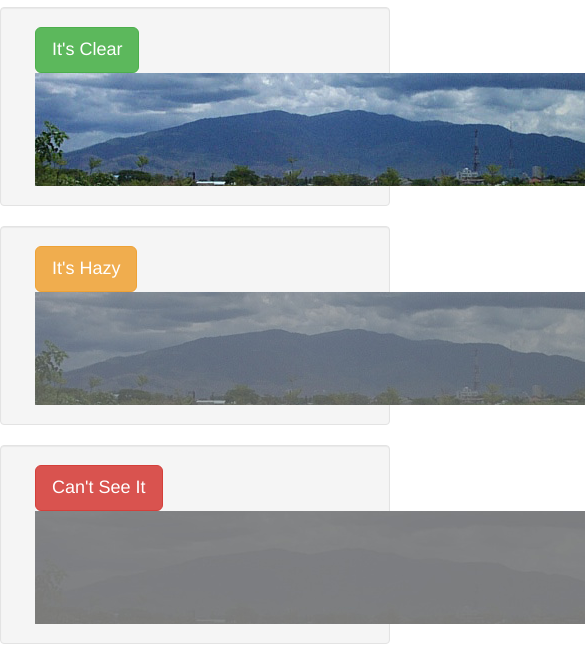
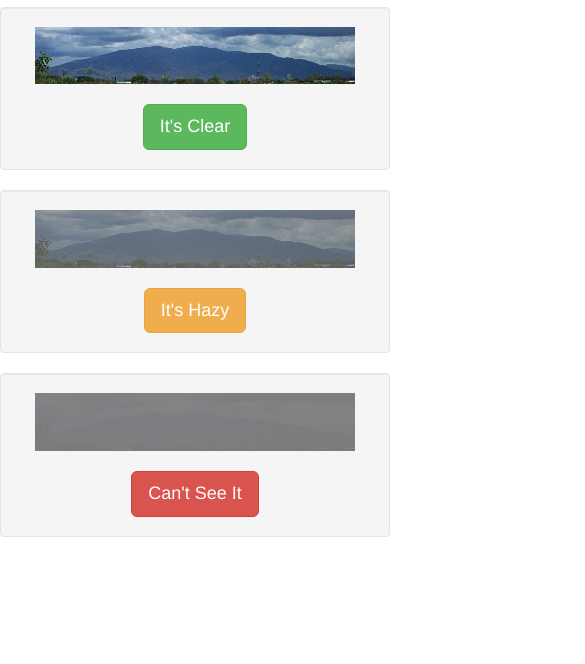
Before and after one commit to simonrobson/canyouseethemountain, a plain HTML site: page public/index.html in a window 390 px wide. Shown: the part 302-966 px from the top of the page, 585 px wide, since content can reach past the window. After the commit the page ends 859 px from the top, so only its background shows below. Drawn offline with nearby package versions, Linux system fonts and the light colour scheme.

Commit message:
responsive images

```diff
--- a/public/index.html
+++ b/public/index.html
@@ -32,27 +32,24 @@
 		<div class="container">
 			<h1>Can you see Doi Suthep?</h1>
 			<div class="row well">
-				<div class="col-md-2">
+				<div class="col-md-12 text-center">
+					<img class="img-responsive" src="images/DoiSuthep100.jpg">
+					<br>
 					<button type="button" class="btn btn-success btn-lg" onclick="sendVisibility(100)">It's Clear</button>
-				</div>
-				<div class="col-md-8">
-					<img src="images/DoiSuthep100.jpg">
 				</div>
 			</div>
 			<div class="row well">
-				<div class="col-md-2">
+				<div class="col-md-12 text-center">
+					<img class="img-responsive" src="images/DoiSuthep050.jpg">
+					<br>
 					<button type="button" class="btn btn-warning btn-lg" onclick="sendVisibility(50)">It's Hazy</button>
-				</div>
-				<div class="col-md-8">
-					<img src="images/DoiSuthep050.jpg">
 				</div>
 			</div>
 			<div class="row well">
-				<div class="col-md-2">
+				<div class="col-md-12 text-center">
+					<img class="img-responsive" src="images/DoiSuthep000.jpg">
+					<br>
 					<button type="button" class="btn btn-danger btn-lg" onclick="sendVisibility(0)">Can't See It</button>
-				</div>
-				<div class="col-md-8">
-					<img src="images/DoiSuthep000.jpg">
 				</div>
 			</div>
 		</div>
@@ -63,14 +60,13 @@
 
 			L.tileLayer('http://{s}.tile.cloudmade.com/BC9A493B41014CAABB98F0471D759707/997/256/{z}/{x}/{y}.png', {
 				maxZoom: 18,
-				attribution: 'Map data &copy; <a href="http://openstreetmap.org">OpenStreetMap</a> contributors, <a href="http://creativecommons.org/licenses/by-sa/2.0/">CC-BY-SA</a>, Imagery © <a href="http://cloudmade.com">CloudMade</a>'
+				attribution: 'Map data &copy; <a href="http://openstreetmap.org">OpenStreetMap</a> contributors, <a href="http://creativecommons.org/licenses/by-sa/2.0/">CC-BY-SA</a>, Imagery &copy; <a href="http://cloudmade.com">CloudMade</a>'
 			}).addTo(map);
 
 			function onLocationFound(e) {
 				radius = e.accuracy / 2;
 
-				L.marker(e.latlng).addTo(map)
-					.bindPopup("You are within " + radius + " meters from this point").openPopup();
+				L.marker(e.latlng).addTo(map);
 
 				L.circle(e.latlng, radius).addTo(map);
 			}
```
